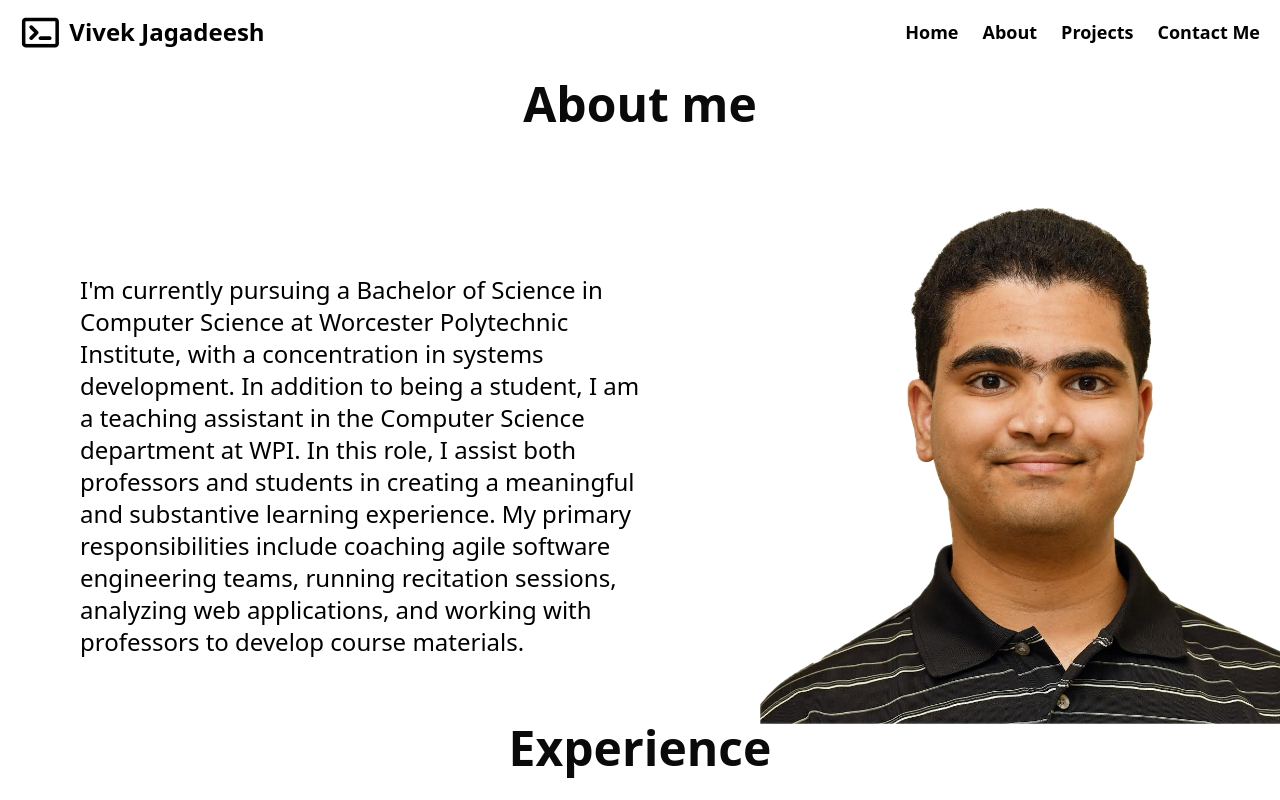
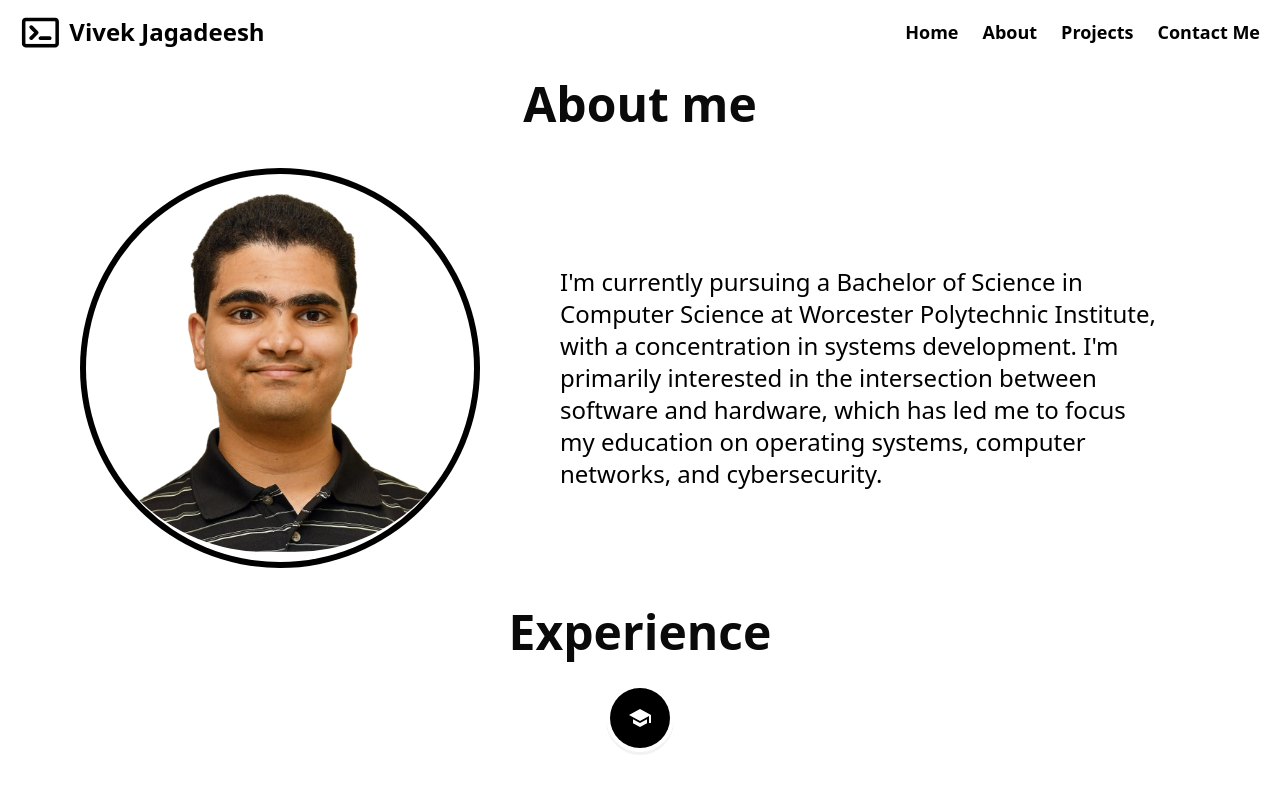
Before and after one commit to vivekjag1/portfolioWebsite, a React (Vite) app: page /about in a window 1280 px wide. Shown: the top 800 px of the page. Built offline with nearby package versions, Linux system fonts and the light colour scheme.

Commit message:
refactor about page, update image, writing

```diff
--- a/src/routes/About.tsx
+++ b/src/routes/About.tsx
@@ -81,54 +81,26 @@ function About(){
   ]
   return(
     <div className="flex flex-col  mt-20 justify-center items-center mb-4">
-      <h1 className="font-bold text-5xl font-arial">About me</h1>
-      <section className="hidden md:flex">
-        <div className=" mt-20 grid grid-cols-2 overflow-hidden">
-          <div className="flex flex-col  items-center justify-center  h-full col-span-1 ">
-            <p className="text-black  text-2xl font-arial  ml-20">
-              I'm currently pursuing a Bachelor of Science in Computer Science at Worcester Polytechnic Institute,
-              with a concentration in systems development.
-              In addition to being a student, I am a teaching assistant in the Computer Science department at WPI.
-              In this role, I assist both professors and students in creating a meaningful and substantive learning
-              experience.
-              My primary responsibilities include coaching agile software engineering teams, running recitation
-              sessions, analyzing web applications, and working with professors to develop course materials.
-            </p>
-          </div>
-          <div className="items-center justify-center flex ml-20 col-span-1">
-            <img src={vivekHeadhshotCutout} alt="vivek jagadeesh " className=" ml-20 max-h-[40rem]"/>
-
+      <h1 className="font-bold text-5xl font-arial mb-10">About me</h1>
+      <div className='flex flex-col lg:flex-row items-center mr-10'>
+        <div className="items-center justify-center flex ml-20 col-span-1  mb-5">
+          <div className='items-center justify-center flex bg-black h-[25rem] w-[25rem] rounded-full'>
+            <div className='bg-white h-[24.3rem] max-w-[24.3rem] rounded-full'>
+              <img src={vivekHeadhshotCutout} alt="vivek jagadeesh " className=" mt-5 rounded-full max-h-[25rem]"/>
+            </div>
           </div>
         </div>
-      </section>
-      <section className="flex md:hidden">
-        <div className="flex flex-col sm:flex-row w-screen">
-          <div className="w-full h-auto grid grid-row-2 py-10 sm:py-0">
-            <div className="flex flex-col items-center justify-center w-full">
-              <div className="flex flex-col items-center justify-center w-full">
-                <img src={vivekHeadhshotCutout} alt="vivek jagadeesh "/>
 
-                <div className="w-full h-auto flex flex-col items-center justify-center   sm:ml-5">
-                  <h1
-                    className="text-xl mt-7 text-left md:w-1/2 ml-5">
-                    I'm currently pursuing a Bachelor of Science in Computer Science at Worcester Polytechnic Institute,
-                    with a concentration in systems development.
-                    In addition to being a student, I am a teaching assistant in the Computer Science department at WPI.
-                    In this role, I assist both professors and students in creating a meaningful and substantive
-                    learning
-                    experience for everyone.
-                    My primary responsibilities include coaching agile software engineering teams, running recitation
-                    sessions, analyzing web applications, and working with professors to develop course materials.
-                  </h1>
-                </div>
-              </div>
-            </div>
+        <p className="text-black  text-2xl font-arial  ml-20 mr-20">
+                I'm currently pursuing a Bachelor of Science in Computer Science at Worcester Polytechnic Institute,
+                with a concentration in systems development.
+                I'm primarily interested in the intersection between software and hardware, which has led me to focus
+                my education on operating systems, computer networks, and cybersecurity.
+        </p>
+      </div>
 
-          </div>
-        </div>
-      </section>
       <div className=" flex flex-row justify-center ">
-        <h1 className="font-bold text-5xl  font-arial ">
+        <h1 className="font-bold text-5xl  font-arial mt-5">
           Experience
         </h1>
       </div>
```
